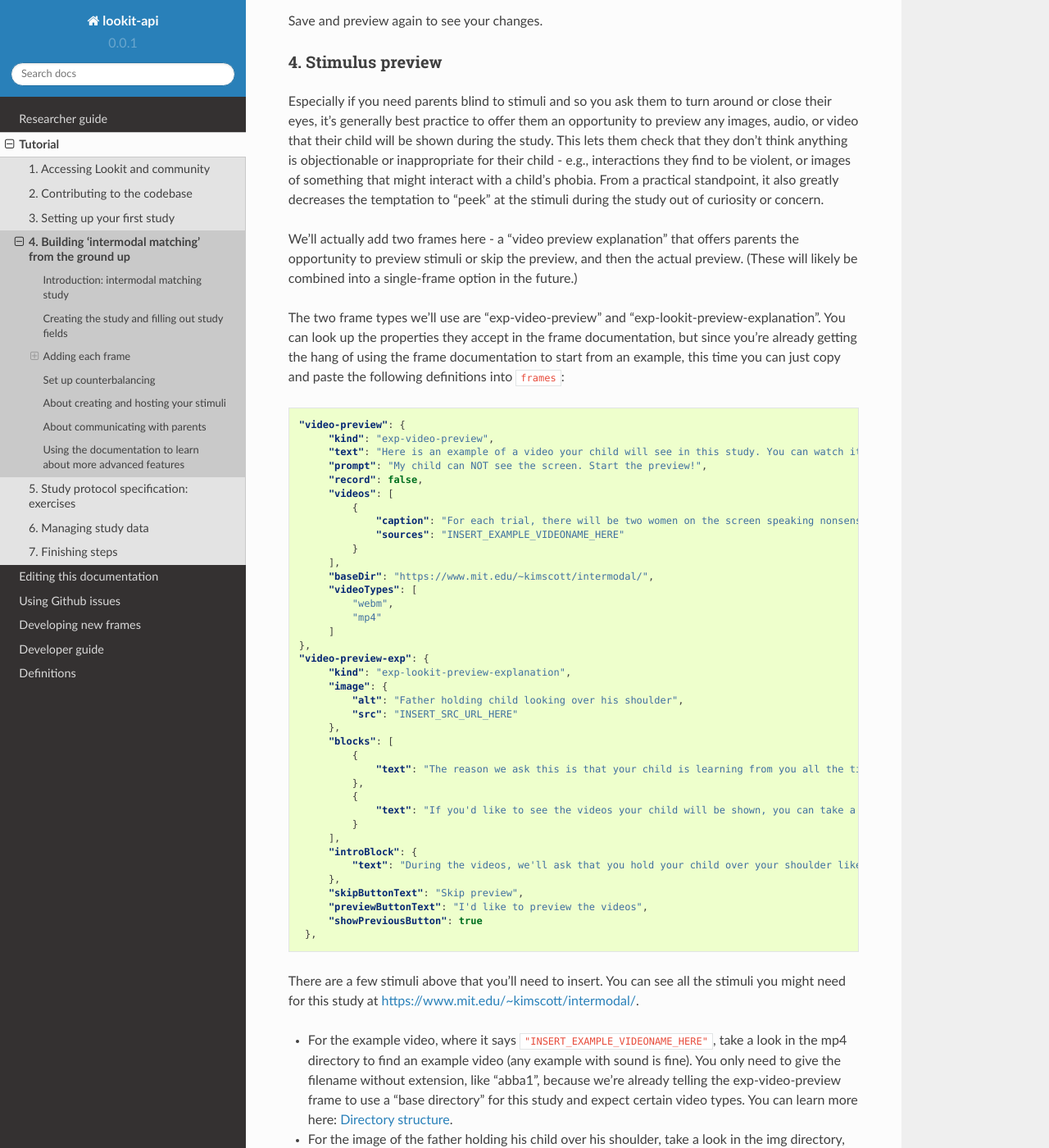
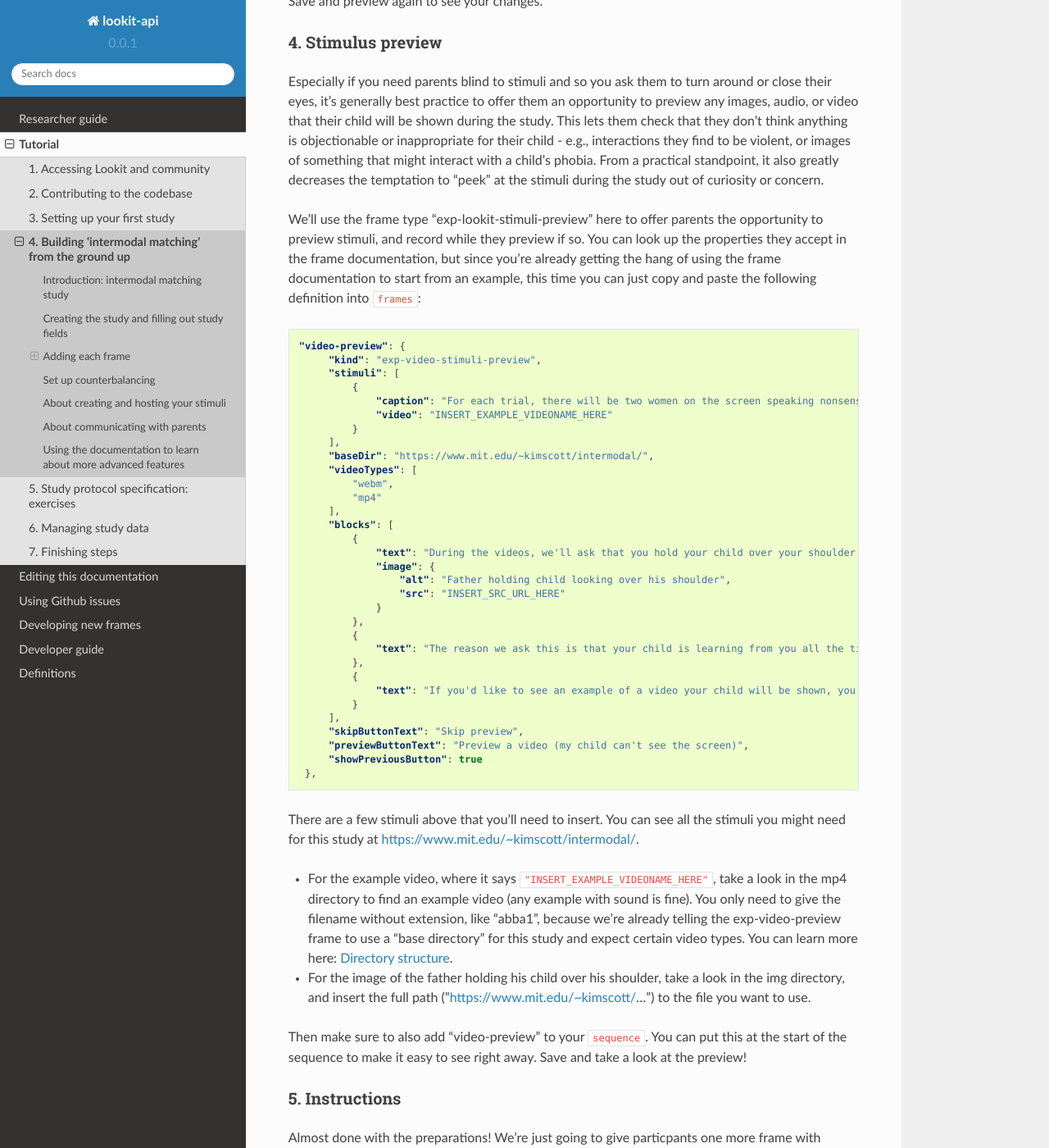
Before and after one commit to lookit/lookit-docs, a Sphinx documentation site: the page built from docs/source/tutorial-second-study.rst, in a window 1280 px wide and 1400 px high, scrolled down 9300 px. Shown: the whole window at 82% size. Built offline with Sphinx 7.4.7 and the Read the Docs theme 2.0.0, drawn with Linux system fonts in a browser that asks for light colours; some of the changed text lies outside the part shown.

Commit message:
update events stored and use of exp-lookit-stimuli-preview in place of exp-video-preview + exp-lookit-preview-explanation

```diff
--- a/docs/source/researchers-experiment-data.rst
+++ b/docs/source/researchers-experiment-data.rst
@@ -254,8 +250,6 @@ event.)
                    ],
                    "eventTimings": [
                        {
-                           "pipeId": "",
-                           "videoId": "videoStream_0f620873-2847-4eeb-9854-df7898934c17_4-pref-phys-videos_d96b3ba5-6806-4c09-86e2-77456163eb5a_1530921371545_923",
                            "eventType": "exp-video-physics:recorderReady",
                            "timestamp": "2018-07-06T23:56:11.549Z",
                            "streamTime": 0
--- a/docs/source/researchers-update-code.rst
+++ b/docs/source/researchers-update-code.rst
@@ -1,7 +1,7 @@
 .. _updating-frameplayer-code:
 
 #############################################
-Updating the frameplayer code
+Updating the experiment runner for your study
 #############################################
 
 In the future, there may be changes in the Lookit experiment runner that you want your study to use - for instance, a bug fix for an issue your participants are encountering or a new frame you want to use. (By default, your study keeps chugging along using exactly the same code, so that updates can't change how your study works without your knowledge.) Here's how you can update the code used:
--- a/docs/source/tutorial-second-study.rst
+++ b/docs/source/tutorial-second-study.rst
@@ -92,7 +92,7 @@ Now we're going to build out the study protocol configuration, one piece at a ti
 1. A "setup" frame to guide the family through getting their webcam set up
 2. A video consent frame where the parent makes a verbal statement of informed consent
 3. An intro frame giving the parent an overview of what will happen during the study
-4. A video preview explanation & video preview frame, giving parents the option to review stimuli ahead of time
+4. A stimuli preview frame, giving parents the option to review stimuli ahead of time
 5. Some instructions about what to do during the study
 6. Test trials where babies will see videos that show two women talking (one on either side of the screen) but only the audio from one speaker
 7. A short survey about parenting beliefs
@@ -220,48 +220,40 @@ Save and preview again to see your changes.
 
 Especially if you need parents blind to stimuli and so you ask them to turn around or close their eyes, it's generally best practice to offer them an opportunity to preview any images, audio, or video that their child will be shown during the study. This lets them check that they don't think anything is objectionable or inappropriate for their child - e.g., interactions they find to be violent, or images of something that might interact with a child's phobia. From a practical standpoint, it also greatly decreases the temptation to "peek" at the stimuli during the study out of curiosity or concern.
 
-We'll actually add two frames here - a "video preview explanation" that offers parents the opportunity to preview stimuli or skip the preview, and then the actual preview. (These will likely be combined into a single-frame option in the future.)
-
-The two frame types we'll use are "exp-video-preview" and "exp-lookit-preview-explanation". You can look up the properties they accept in the frame documentation, but since you're already getting the hang of using the frame documentation to start from an example, this time you can just copy and paste the following definitions into ``frames``:
+We'll use the frame type "exp-lookit-stimuli-preview" here to offer parents the opportunity to preview stimuli, and record while they preview if so. You can look up the properties they accept in the frame documentation, but since you're already getting the hang of using the frame documentation to start from an example, this time you can just copy and paste the following definition into ``frames``:
 
 .. code:: json
 
    "video-preview": {
-        "kind": "exp-video-preview",
-        "text": "Here is an example of a video your child will see in this study. You can watch it ahead of time if you're curious--please just don't show your child yet!",
-        "prompt": "My child can NOT see the screen. Start the preview!",
-        "record": false,
-        "videos": [
+        "kind": "exp-video-stimuli-preview",
+        "stimuli": [
             {
                 "caption": "For each trial, there will be two women on the screen speaking nonsense syllables. Only the audio for one of the videos will be played at a time. Here's an example.",
-                "sources": "INSERT_EXAMPLE_VIDEONAME_HERE"
+                "video": "INSERT_EXAMPLE_VIDEONAME_HERE"
             }
         ],
         "baseDir": "https://www.mit.edu/~kimscott/intermodal/",
         "videoTypes": [
             "webm",
             "mp4"
-        ]
-   },
-   "video-preview-exp": {
-        "kind": "exp-lookit-preview-explanation",
-        "image": {
-            "alt": "Father holding child looking over his shoulder",
-            "src": "INSERT_SRC_URL_HERE"
-        },
+        ],
         "blocks": [
+            {
+                "text": "During the videos, we'll ask that you hold your child over your shoulder like this, so that you're facing away from the screen.",
+                "image": {
+                    "alt": "Father holding child looking over his shoulder",
+                    "src": "INSERT_SRC_URL_HERE"
+                }
+            },
             {
                 "text": "The reason we ask this is that your child is learning from you all the time. Even if he or she can't see where you're looking, you may unconsciously shift towards one side or the other and influence your child's attention. We want to make sure we're measuring your child's preferences, not yours!"
             },
             {
-                "text": "If you'd like to see the videos your child will be shown, you can take a look ahead of time now. It's important that you preview the videos without your child, so that the videos will still be new to them."
+                "text": "If you'd like to see an example of a video your child will be shown, you can take a look ahead of time now. It's important that you watch the video without your child, so that the videos will still be new to them."
             }
         ],
-        "introBlock": {
-            "text": "During the videos, we'll ask that you hold your child over your shoulder like this, so that you're facing away from the screen."
-        },
         "skipButtonText": "Skip preview",
-        "previewButtonText": "I'd like to preview the videos",
+        "previewButtonText": "Preview a video (my child can't see the screen)",
         "showPreviousButton": true
     },
 
@@ -271,7 +263,7 @@ There are a few stimuli above that you'll need to insert. You can see all the st
 
 * For the image of the father holding his child over his shoulder, take a look in the img directory, and insert the full path ("https://www.mit.edu/~kimscott/...") to the file you want to use.
 
-Then make sure to also add "video-preview-exp" and "video-preview" (in that order!) to your ``sequence``. You can put these at the start of the sequence to make them easy to see right away. Save and take a look at the preview!
+Then make sure to also add "video-preview" to your ``sequence``. You can put this at the start of the sequence to make it easy to see right away. Save and take a look at the preview!
 
 5. Instructions
 ~~~~~~~~~~~~~~~
```
Also changed, not shown: other parts of docs/source/researchers-experiment-data.rst (+0 -4 lines), docs/source/researchers-create-experiment.rst (+7 -8 lines).
